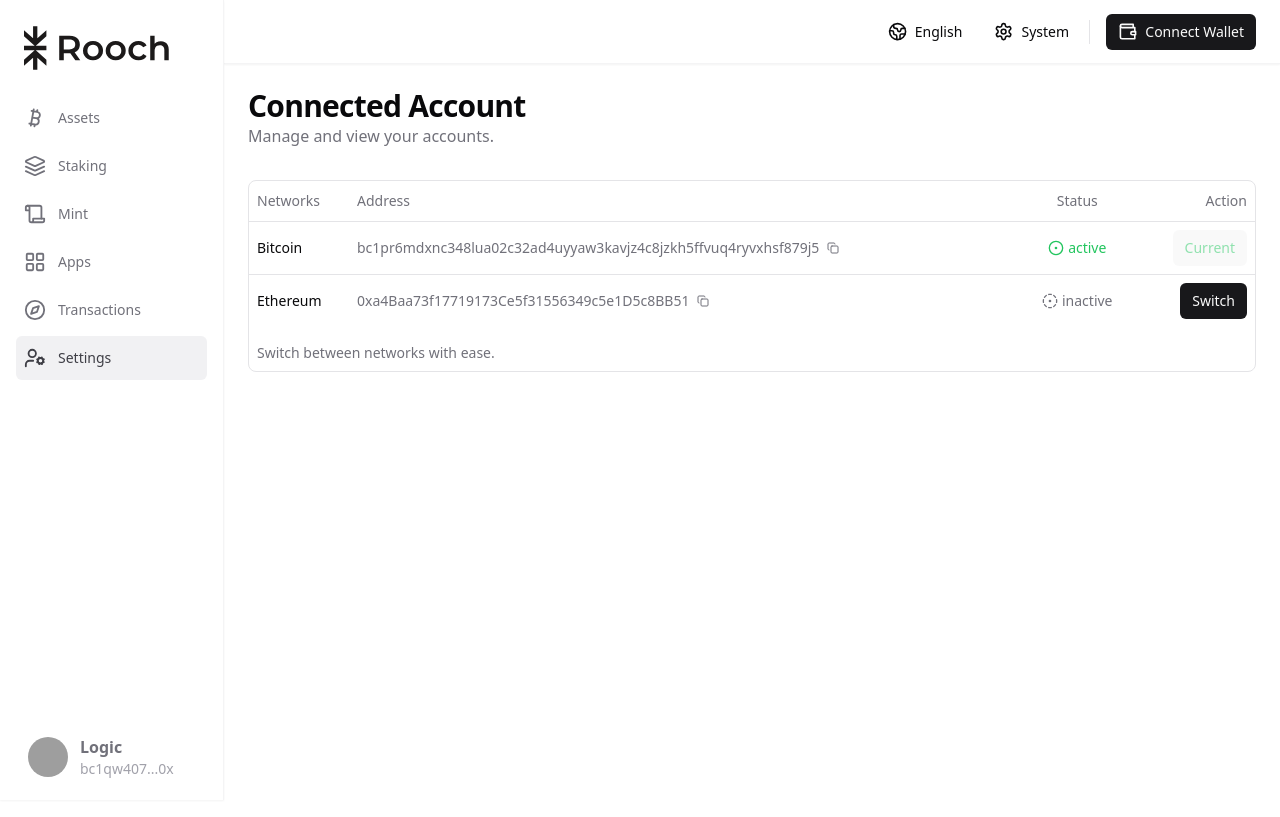
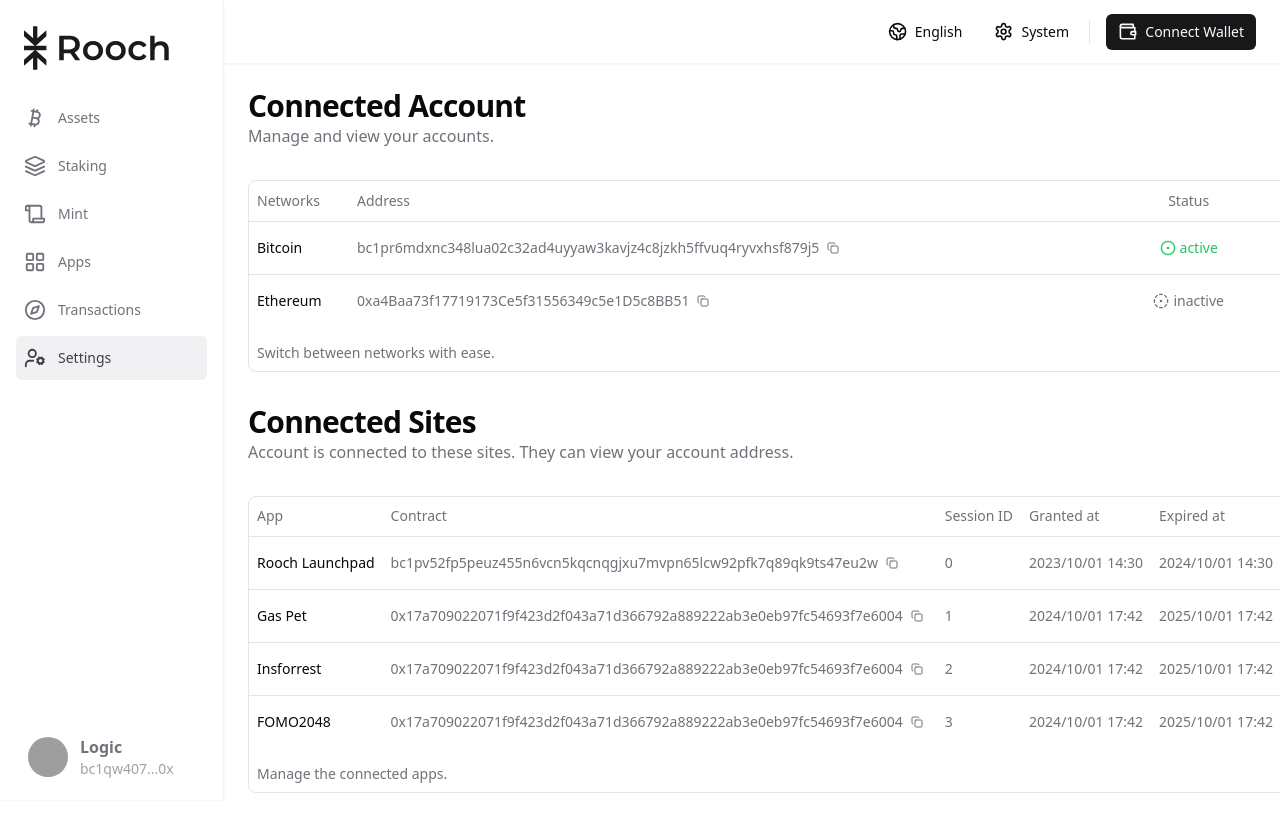
Before and after one commit to rooch-network/rooch-portal-v1, a React (Vite) app: page /settings in a window 1280 px wide. Built offline with nearby package versions, Linux system fonts and the light colour scheme; grey boxes are pictures that could not be loaded.

Commit message:
feat: complete the `connected-sites` component (#27)
* feat: complete the connected sites component

```diff
--- a/src/(dashboard)/userSettings/components/connected-account-table.tsx
+++ b/src/(dashboard)/userSettings/components/connected-account.tsx
@@ -23,7 +23,7 @@
   },
 ];
 
-export const ConnectedAccountTable = () => {
+export const ConnectedAccount = () => {
   return (
     <div className="rounded-lg border w-full">
       <Table>
@@ -35,7 +35,7 @@
             <TableHead className="w-[100px]">Networks</TableHead>
             <TableHead>Address</TableHead>
             <TableHead className="text-center">Status</TableHead>
-            <TableHead className="text-right">Action</TableHead>
+            <TableHead className="text-center">Action</TableHead>
           </TableRow>
         </TableHeader>
         <TableBody>
@@ -78,7 +78,7 @@
                   </span>
                 )}
               </TableCell>
-              <TableCell className="text-right hidden md:table-cell">
+              <TableCell className="text-center hidden md:table-cell">
                 {network.status ? (
                   <Button
                     className="text-green-500 dark:text-green-400"
@@ -94,7 +94,7 @@
                   </Button>
                 )}
               </TableCell>
-              <TableCell className="text-right md:hidden">
+              <TableCell className="text-center md:hidden">
                 {network.status ? (
                   <Button
                     className="text-green-500 dark:text-green-400"
--- /dev/null
+++ b/src/(dashboard)/userSettings/components/connected-sites.tsx
@@ -0,0 +1,117 @@
+import { Button } from "@/components/ui/button";
+import {
+  Table,
+  TableBody,
+  TableCaption,
+  TableCell,
+  TableHead,
+  TableHeader,
+  TableRow,
+} from "@/components/ui/table";
+import { Copy } from "lucide-react";
+
+const apps = [
+  {
+    app: "Rooch Launchpad",
+    appSite: "rooch.platform",
+    contract: "bc1pv52fp5peuz455n6vcn5kqcnqgjxu7mvpn65lcw92pfk7q89qk9ts47eu2w",
+    sessionID: 0,
+    grantedAt: "2023/10/01 14:30",
+    expiredAt: "2024/10/01 14:30",
+  },
+  {
+    app: "Gas Pet",
+    appSite: "gaspet.com",
+    contract:
+      "0x17a709022071f9f423d2f043a71d366792a889222ab3e0eb97fc54693f7e6004",
+    sessionID: 1,
+    grantedAt: "2024/10/01 17:42",
+    expiredAt: "2025/10/01 17:42",
+  },
+  {
+    app: "Insforrest",
+    appSite: "insforrest.com",
+    contract:
+      "0x17a709022071f9f423d2f043a71d366792a889222ab3e0eb97fc54693f7e6004",
+    sessionID: 2,
+    grantedAt: "2024/10/01 17:42",
+    expiredAt: "2025/10/01 17:42",
+  },
+  {
+    app: "FOMO2048",
+    appSite: "fomo2048.com",
+    contract:
+      "0x17a709022071f9f423d2f043a71d366792a889222ab3e0eb97fc54693f7e6004",
+    sessionID: 3,
+    grantedAt: "2024/10/01 17:42",
+    expiredAt: "2025/10/01 17:42",
+  },
+];
+
+export const ConnectedSites = () => {
+  return (
+    <div className="rounded-lg border w-full">
+      <Table>
+        <TableCaption className="text-left pl-2 mb-2">
+          Manage the connected apps.
+        </TableCaption>
+        <TableHeader>
+          <TableRow>
+            <TableHead className="w-[100px]">App</TableHead>
+            <TableHead>Contract</TableHead>
+            <TableHead>Session ID</TableHead>
+            <TableHead>Granted at</TableHead>
+            <TableHead>Expired at</TableHead>
+            <TableHead className="text-center">Action</TableHead>
+          </TableRow>
+        </TableHeader>
+        <TableBody>
+          {apps.map((app) => (
+            <TableRow key={app.sessionID}>
+              <TableCell className="font-medium">{app.app}</TableCell>
+              {/* 完整地址仅在较大屏幕上显示 */}
+              <TableCell className="hidden md:table-cell">
+                <span className="flex items-center justify-start gap-0.5 text-muted-foreground">
+                  {app.contract}
+                  <Button variant="ghost" size="icon" className=" w-6 h-6">
+                    <Copy className="w-3 h-3" />
+                  </Button>
+                </span>
+              </TableCell>
+
+              {/* 缩短的地址仅在移动设备上显示 */}
+              <TableCell className="md:hidden">
+                <span className="flex items-center justify-start gap-0.5 text-muted-foreground">
+                  {`${app.contract.substring(0, 3)}...${app.contract.substring(
+                    app.contract.length - 3
+                  )}`}
+                  <Button variant="ghost" size="icon" className=" w-6 h-6">
+                    <Copy className="w-3 h-3" />
+                  </Button>
+                </span>
+              </TableCell>
+              <TableCell className="text-muted-foreground">
+                {app.sessionID}
+              </TableCell>
+              <TableCell className="text-muted-foreground">
+                {app.grantedAt}
+              </TableCell>
+              <TableCell className="text-muted-foreground">
+                {app.expiredAt}
+              </TableCell>
+              <TableCell className="text-center">
+                <Button
+                  variant="link"
+                  size="sm"
+                  className="underline text-blue-500 dark:hover:text-blue-400 hover:text-blue-600"
+                >
+                  Disconnect
+                </Button>
+              </TableCell>
+            </TableRow>
+          ))}
+        </TableBody>
+      </Table>
+    </div>
+  );
+};
--- a/src/(dashboard)/userSettings/user-settings-layout.tsx
+++ b/src/(dashboard)/userSettings/user-settings-layout.tsx
@@ -1,4 +1,5 @@
-import { ConnectedAccountTable } from "./components/connected-account-table";
+import { ConnectedAccount } from "./components/connected-account";
+import { ConnectedSites } from "./components/connected-sites";
 
 export const UserSettingsLayout = () => {
   return (
@@ -14,7 +15,18 @@
           </p>
         </span>
       </div>
-      <ConnectedAccountTable />
+      <ConnectedAccount />
+      {/* Connected Sites section */}
+      <div className="flex items-center justify-between space-y-2">
+        <span>
+          <h1 className="text-3xl font-bold tracking-tight">Connected Sites</h1>
+          <p className="text-muted-foreground text-wrap">
+            Account {} is connected to these sites. They can view your account
+            address.
+          </p>
+        </span>
+      </div>
+      <ConnectedSites />
     </div>
   );
 };
```
